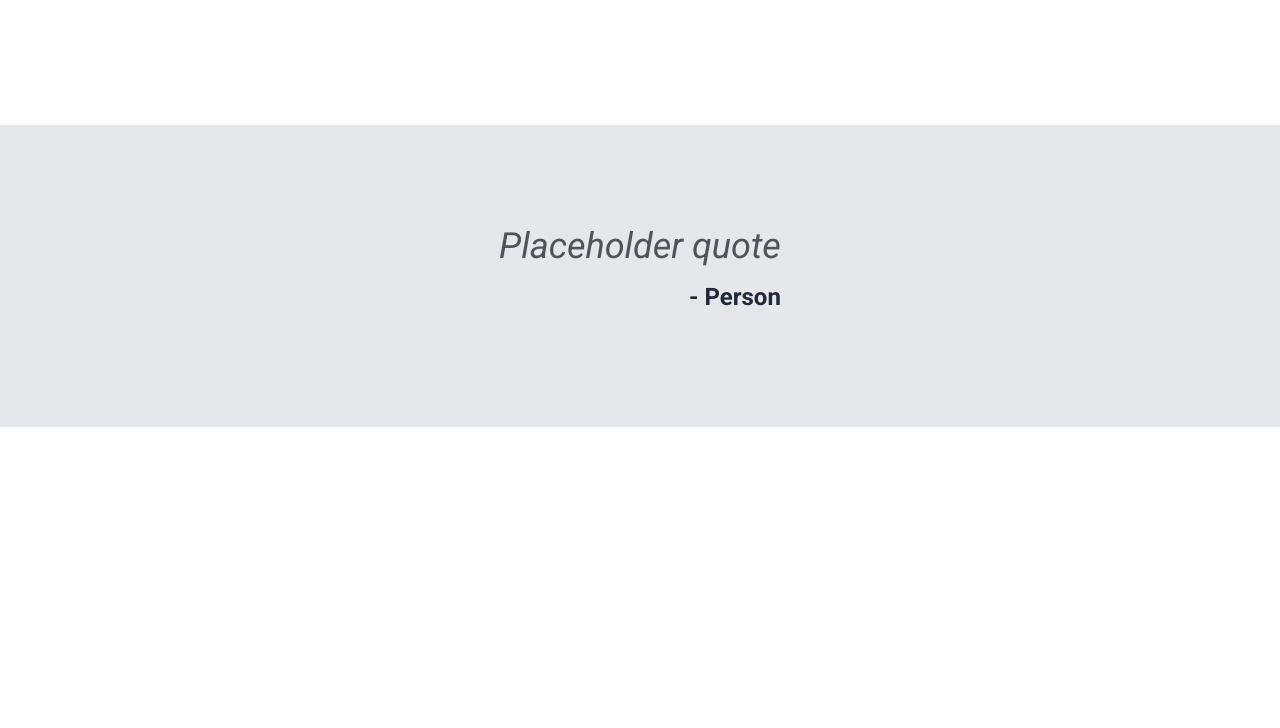
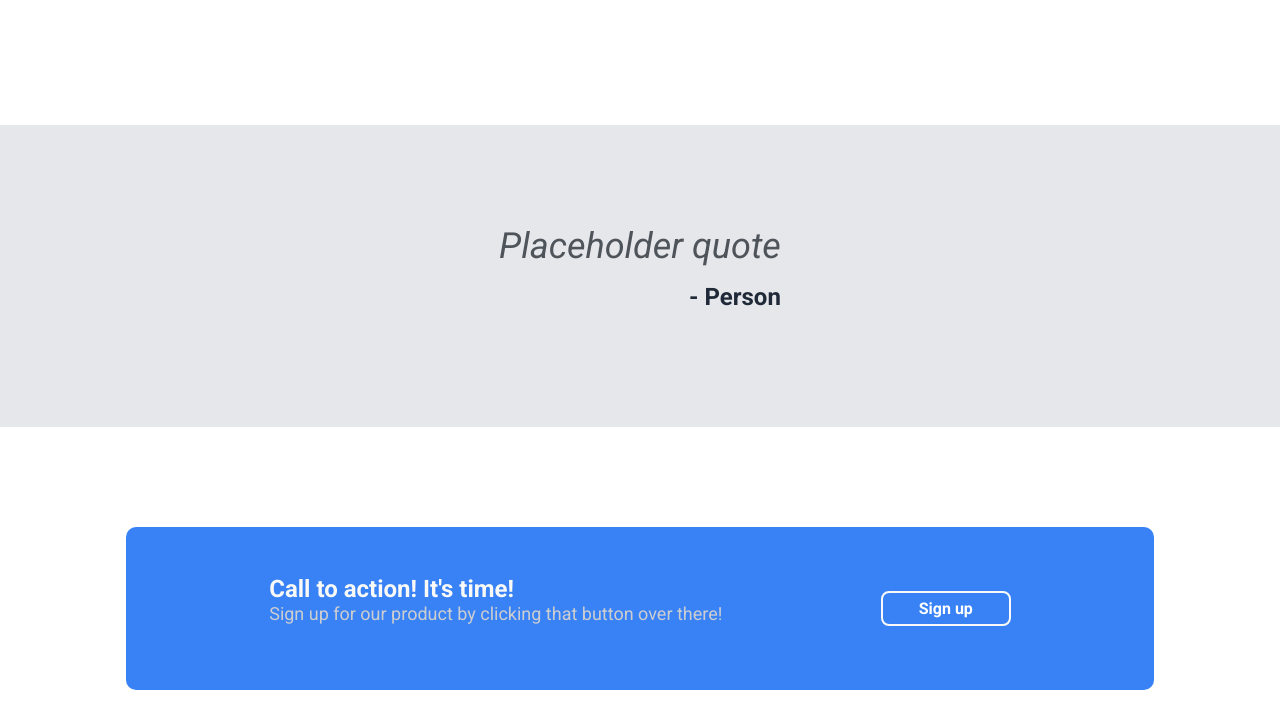
Before and after one commit to ConnorMcDonalds97/Landing-Page-Project, a plain HTML site: page index.html in a window 1280 px wide. Shown: the part 946-1674 px from the top of the page. Before the commit the page ends 1373 px from the top, so only its background shows below. Drawn offline with Linux system fonts and the light colour scheme.

Commit message:
Add and complete section 4
Completed the fourth section of the page

```diff
--- a/index.html
+++ b/index.html
@@ -64,7 +64,13 @@
     </div>
 
     <div class="section-4">
-        <div class="content4"></div>
+        <div class="content4">
+            <div class="call-content">
+                <div class="call-header">Call to action! It's time!</div>
+                <div class="call-sub">Sign up for our product by clicking that button over there!</div>
+            </div>
+            <button class="call-button">Sign up</button>
+        </div>
     </div>
 
     <div class="footer">
--- a/styles/style.css
+++ b/styles/style.css
@@ -146,3 +146,36 @@ body{
         font-weight: bold;
         margin: 16px 0;
     }
+
+.section-4{
+    display: flex;
+    padding: 100px;
+    align-items: center;
+    justify-content: center;
+}
+
+.content4{
+    display: flex;
+    flex-direction: row;
+    justify-content: space-around;
+    background-color: #3882F6;
+    width: 900px;
+    padding: 48px 64px;
+    border-radius: 10px;
+}
+
+.call-header{
+    font-size: 24px;
+    color: #F9FAF8;
+    font-weight: bold;
+}
+
+.call-sub{
+    font-size: 18px;
+    color: #E5E7EB;
+    filter: contrast(0.75);
+}
+
+button.call-button{
+    border: 2px solid #F9FAF8;
+}
```
